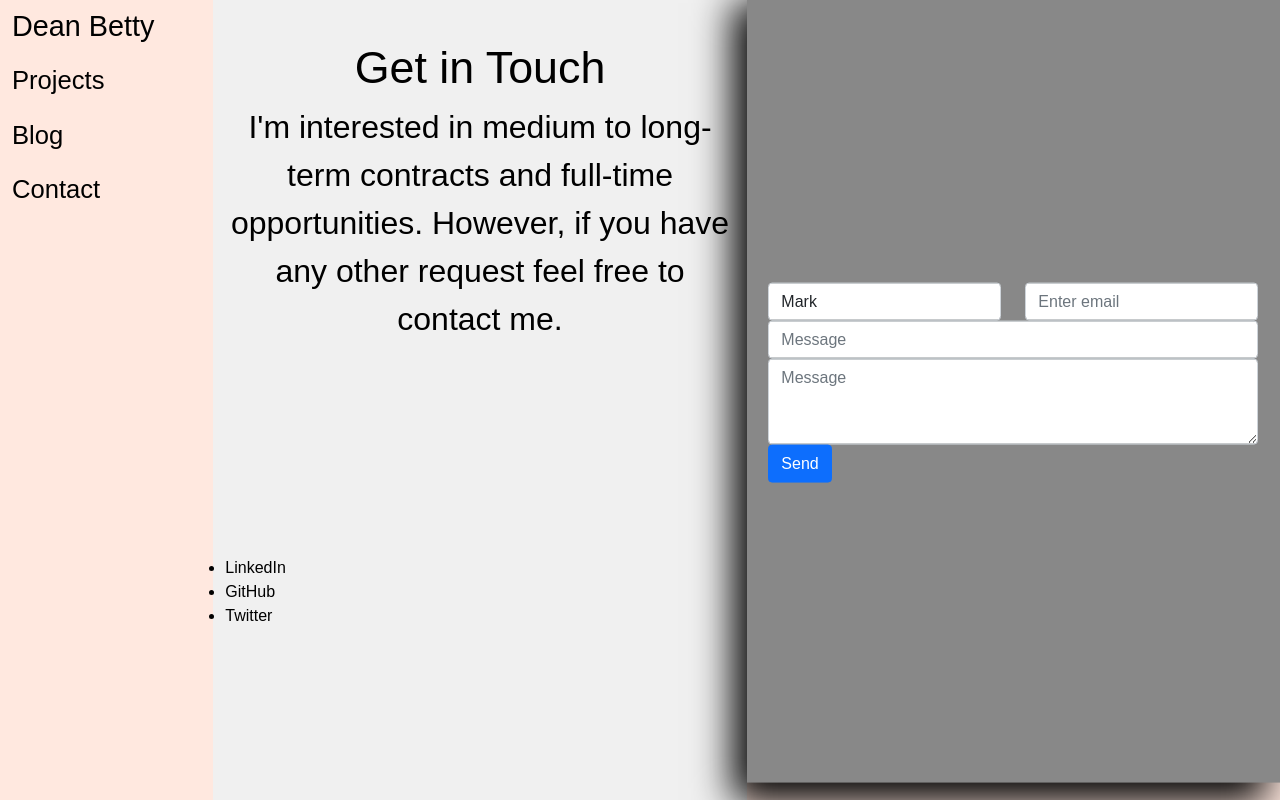
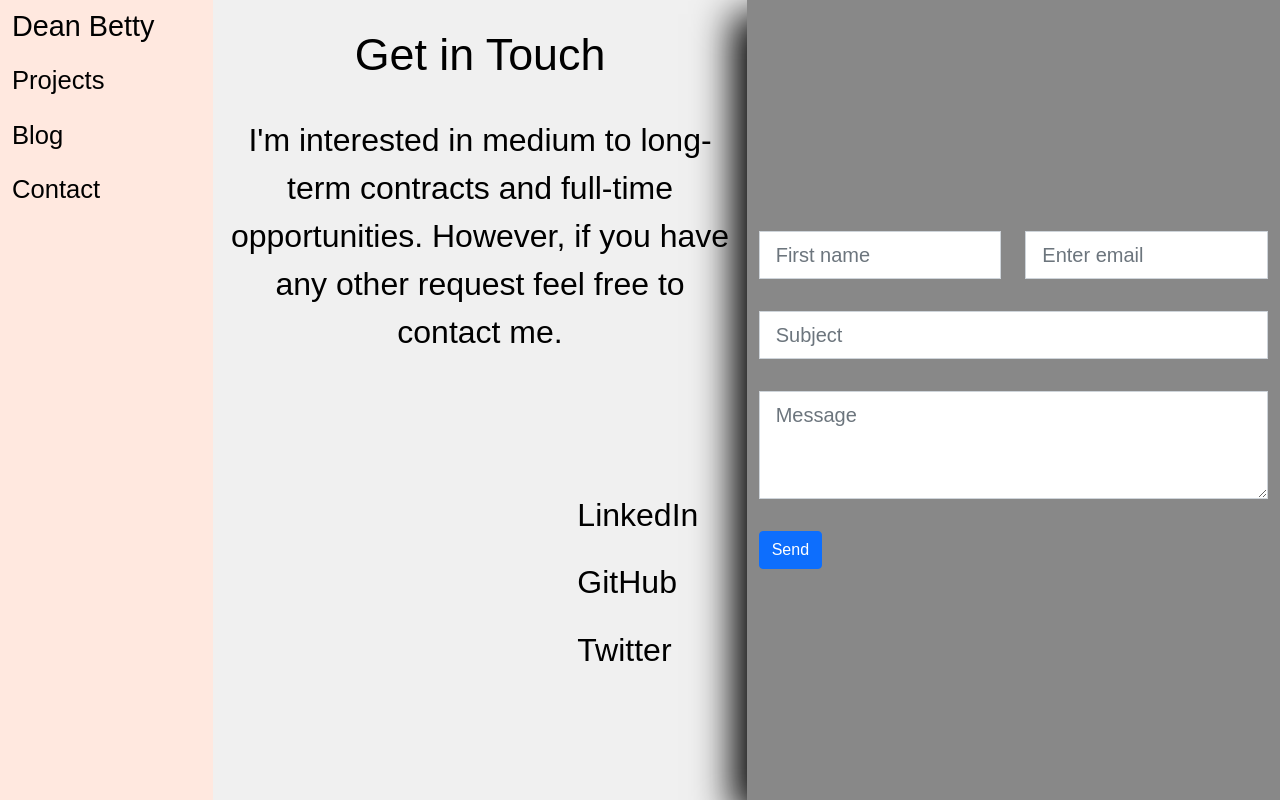
Before and after one commit to deanpointblank/Portfolio_v3, a React (Create React App) app: page /contact in a window 1280 px wide. Built offline with nearby package versions, Linux system fonts and the light colour scheme; a web font is replaced by a local one.

Commit message:
style form, contact page has reach mvp

```diff
--- a/src/Components/contactBlurb.js
+++ b/src/Components/contactBlurb.js
@@ -13,8 +13,8 @@ export const ContactBlurb = () => {
                     have any other request feel free to contact me.
                 </p>
             </Row>
-            <Row className="h-50 contactBlurb-text text-right d-flex align-content-center justify-content-center flex-wrap">
-                <ul>
+            <Row className="h-50 contactBlurb-text text-left d-flex align-content-center justify-content-center flex-wrap">
+                <ul class="list-unstyled">
                     <li>LinkedIn</li>
                     <li>GitHub</li>
                     <li>Twitter</li>
--- a/src/Components/contactForm.js
+++ b/src/Components/contactForm.js
@@ -7,26 +7,41 @@ export const ContactForm = () => {
             <Row>
                 <Col>
                     <Form.Group>
-                        <Form.Control
+                        <Form.Control size="lg"
                         required
                         type="text"
                         placeholder="First name"
-                        defaultValue="Mark"
                         />
                     </Form.Group>
                 </Col>
                 <Col>
                     <Form.Group>
-                        <Form.Control type="email" placeholder="Enter email" />
+                        <Form.Control
+                        required
+                        size="lg"
+                        type="email"
+                        placeholder="Enter email"
+                        />
                     </Form.Group>
                 </Col>
             </Row>
             <Form.Group>
-                <Form.Control type="text" placeholder="Message" />
+                <Form.Control
+                required
+                size="lg"
+                type="text"
+                placeholder="Subject"
+                />
             </Form.Group>
 
             <Form.Group>
-                <Form.Control as="textarea" placeholder="Message" rows="3" />
+                <Form.Control
+                required
+                size="lg"
+                as="textarea"
+                placeholder="Message"
+                rows="3"
+                />
             </Form.Group>
 
             <Button variant="primary" type="submit">
--- a/src/Containers/contact.js
+++ b/src/Containers/contact.js
@@ -11,7 +11,7 @@ export default class ContactContainer extends Component {
                 <Col className="h-100 contactBlurb">
                     <ContactBlurb />
                 </Col>
-                <Col className="h-100 d-flex align-content-center justify-content-center flex-wrap contactForm homeAbout">
+                <Col className="h-100 d-flex align-content-center justify-content-center flex-wrap contactForm contact">
                     <ContactForm />
                 </Col>
             </ Row>
--- a/src/index.css
+++ b/src/index.css
@@ -93,6 +93,12 @@ body {
 }
 
 /* Contact Page */
+.contact {
+  background-color: #888888;
+  color: white;
+  box-shadow: -14px 14px 37px 0px rgba(0, 0, 0, 1);
+}
+
 .contactBlurb {
   background-color: #f0f0f0;
   color: black;
@@ -100,8 +106,23 @@ body {
 
 .contactBlurb-text h2 {
   font-size: 3.5vw;
+  padding-bottom: 0.6em;
 }
 
 .contactBlurb-text p {
   font-size: 2.5vw;
 }
+
+.contactBlurb-text li {
+  font-size: 2.5vw;
+  padding-left: 11em;
+  padding-bottom: 0.6em;
+}
+
+.form-group{
+  padding-bottom: 2em;
+}
+
+.form-control-lg{
+  border-radius: 0em;
+}
```
